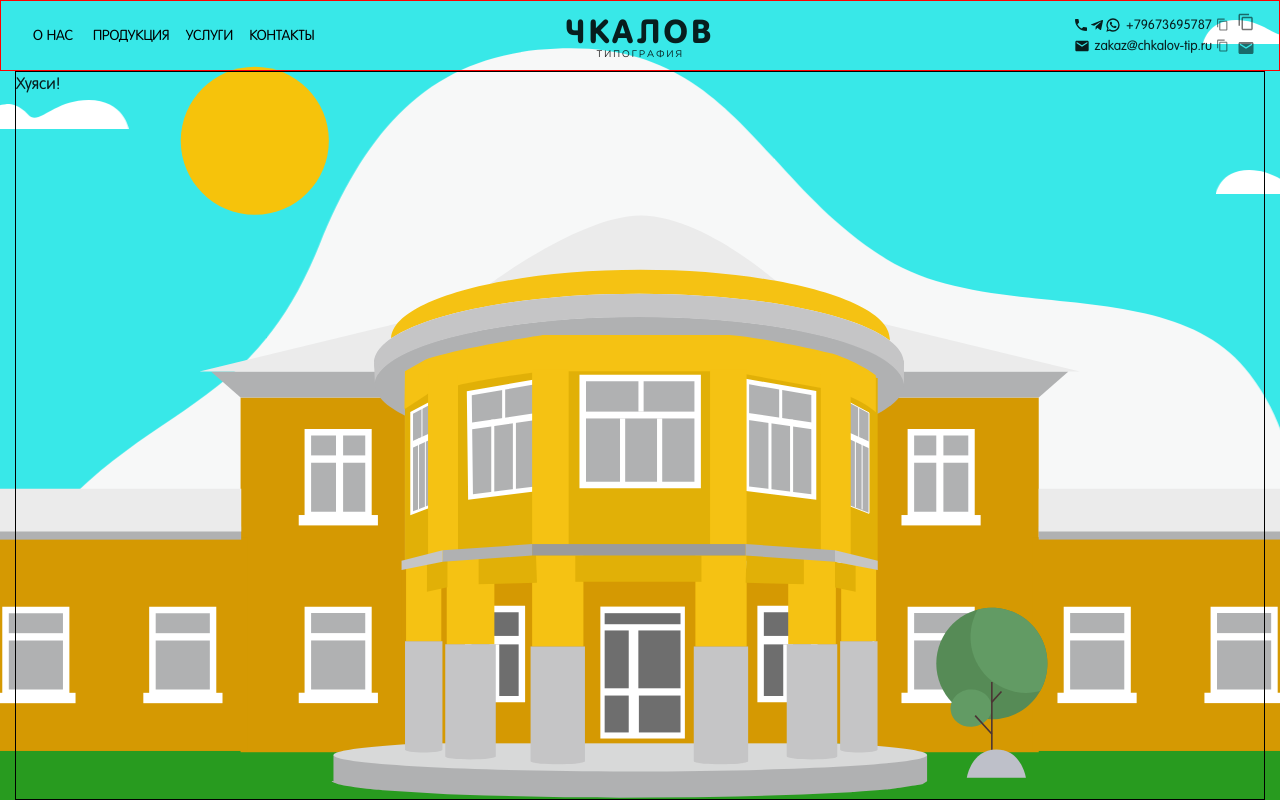
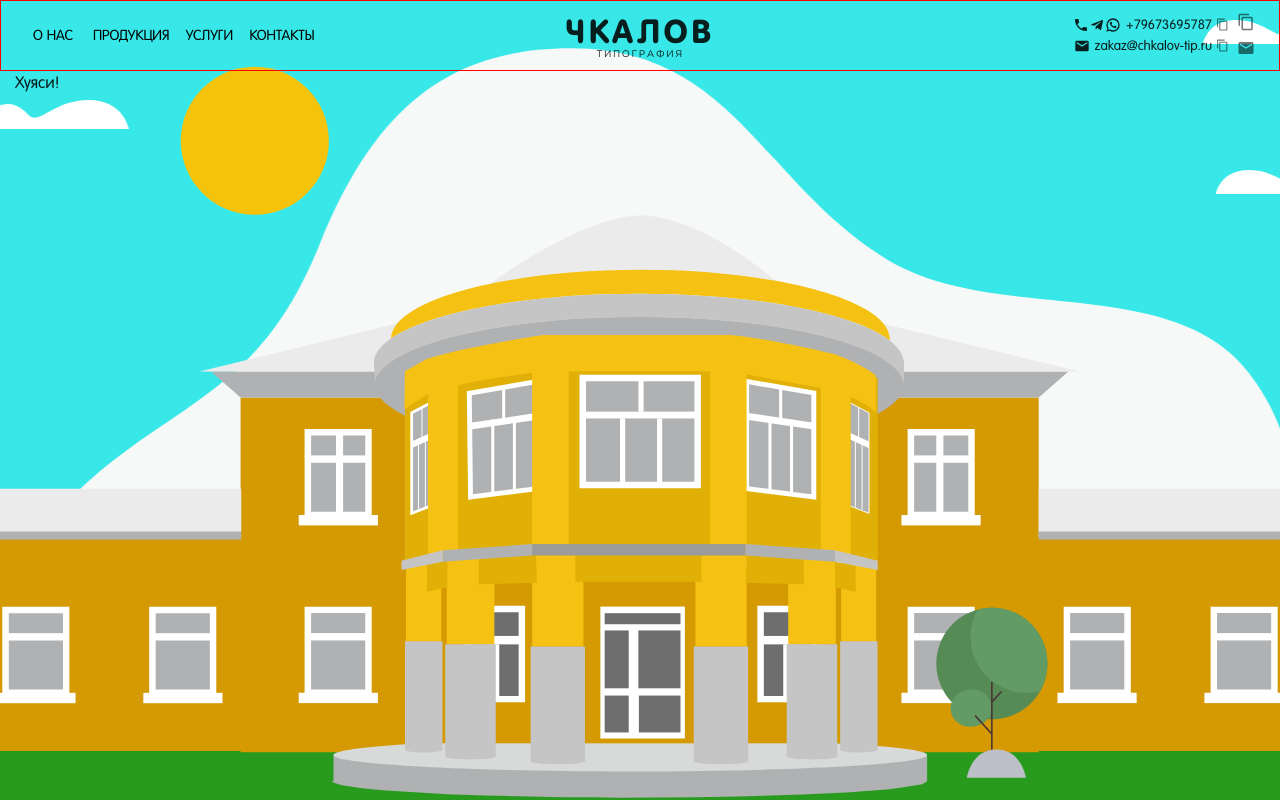
Before and after one commit to AdonaiJehosua/chkalov-tip, a Next.js app: page / in a window 1280 px wide. Built offline with nearby package versions, Linux system fonts and the light colour scheme.

Commit message:
delete border

```diff
--- a/src/styles/mainLayoutComponentStyles.js
+++ b/src/styles/mainLayoutComponentStyles.js
@@ -87,7 +87,6 @@ export const mainLayoutComponentStyles = {
         boxSizing: 'border-box',
         width: '100%',
         height: '100%',
-        border: '1px solid black',
         marginRight: '15px',
         marginLeft: '15px',
     },
```
